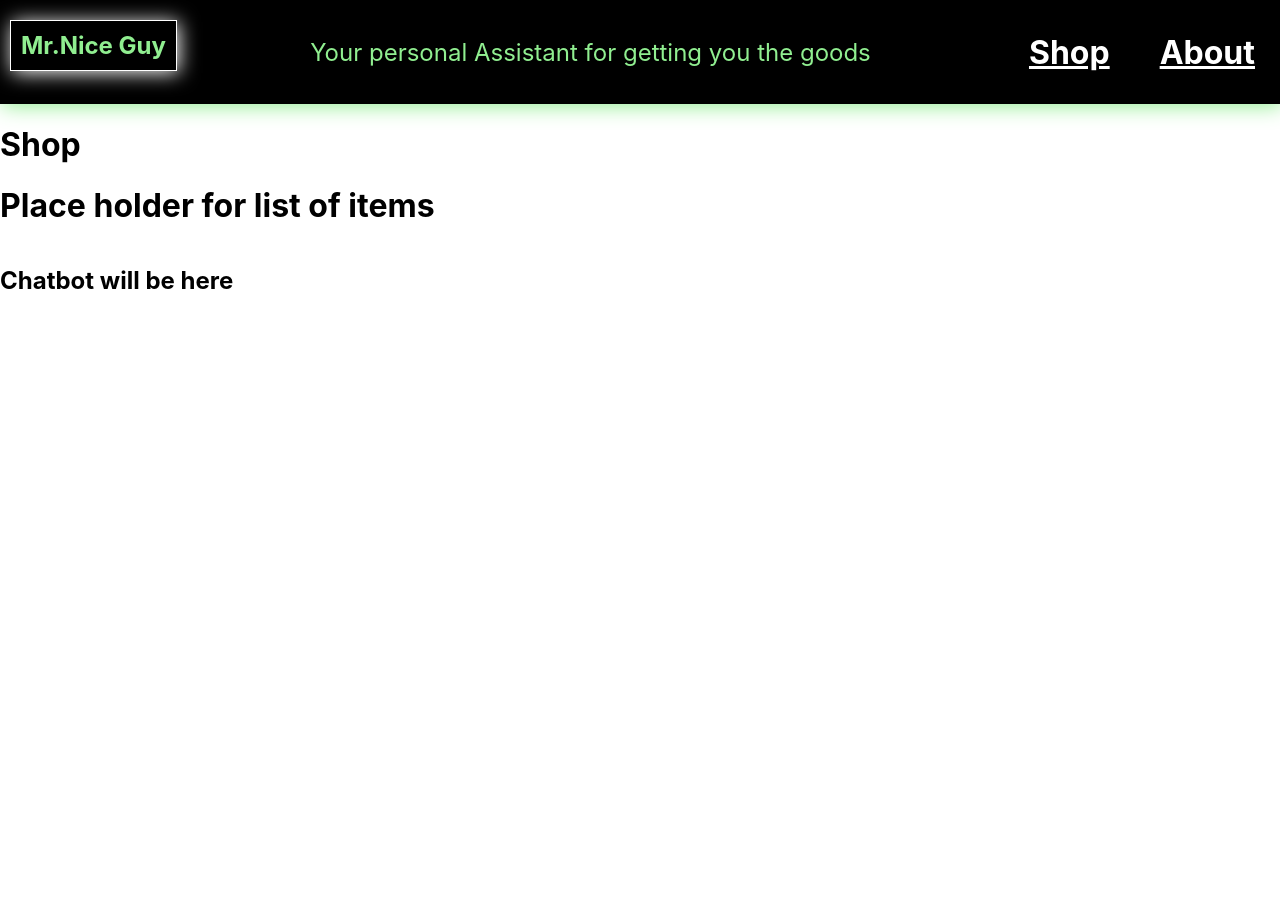
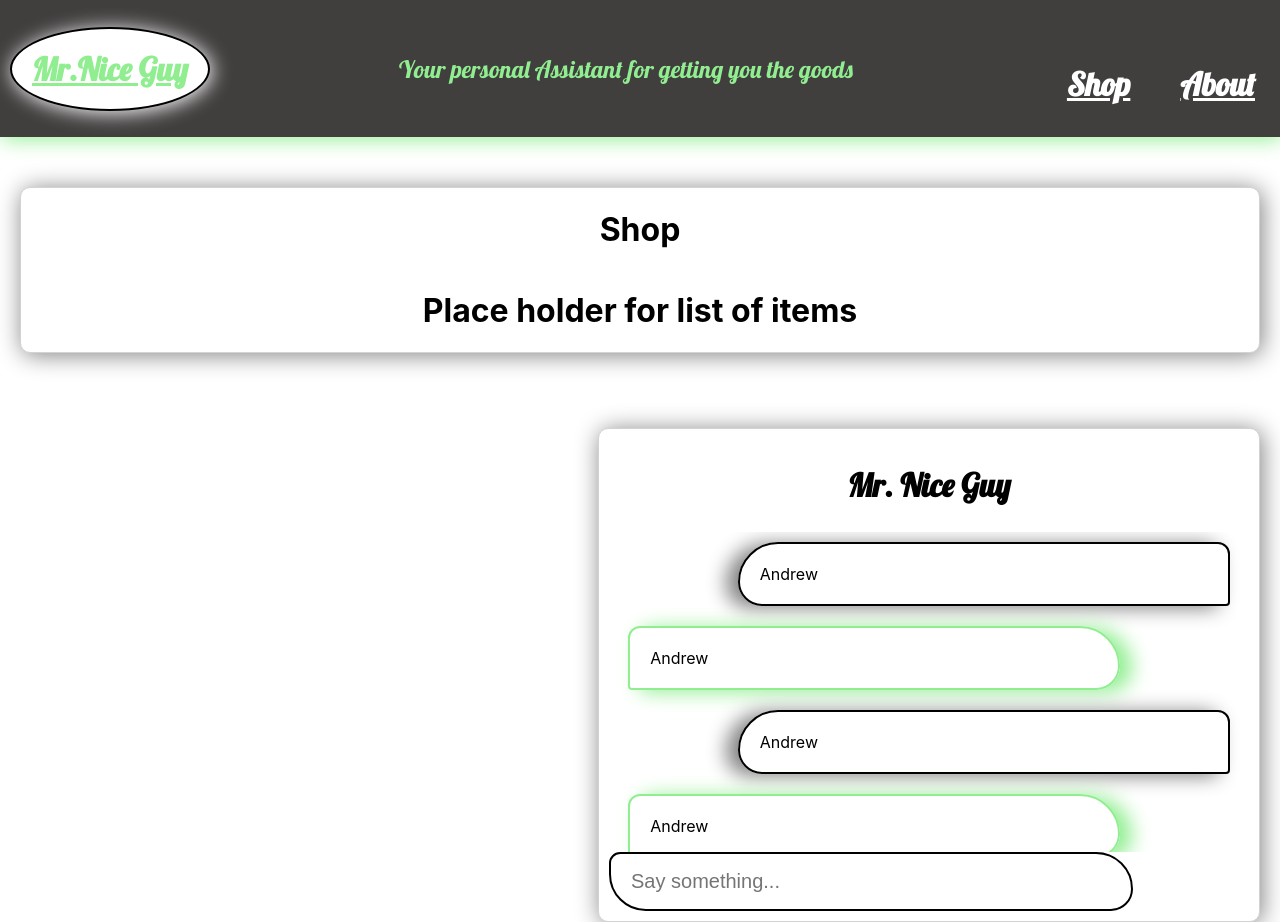
Before and after one commit to carrigan223/shop-bot, a React (Create React App) app in the folder shop-bot-front-end/: page /shop in a window 1280 px wide. Before the commit the page ends 800 px from the top, so only its background shows below. Built offline with nearby package versions, Linux system fonts and the light colour scheme.

Commit message:
changeing styles

```diff
--- a/shop-bot-front-end/package.json
+++ b/shop-bot-front-end/package.json
@@ -6,6 +6,7 @@
     "@testing-library/jest-dom": "^5.11.4",
     "@testing-library/react": "^11.1.0",
     "@testing-library/user-event": "^12.1.10",
+    "axios": "^0.21.1",
     "http-proxy-middleware": "^2.0.0",
     "react": "^17.0.2",
     "react-dom": "^17.0.2",
--- a/shop-bot-front-end/src/App.js
+++ b/shop-bot-front-end/src/App.js
@@ -9,11 +9,14 @@ import styled from "styled-components";
 
 const Container = styled.div`
   height: 100vh;
-  width: 100vw;
+  width: 100%;
   display: flex;
   flex: 1;
   flex-direction: column;
+  /* overflow: auto; */
 `;
+
+const ContainerTwo = styled.div``;
 
 const App = () => (
   <BrowserRouter>
--- a/shop-bot-front-end/src/components/Header.js
+++ b/shop-bot-front-end/src/components/Header.js
@@ -4,17 +4,27 @@ import styled from "styled-components";
 
 const NavBar = styled.nav`
   display: flex;
-  background-color: black;
+  background: rgb(65, 62, 62);
+
   color: white;
   justify-content: space-between;
   box-shadow: 2px 2px 20px lightgreen;
+
+  @media (max-width: 768px) {
+    flex-direction: column;
+  }
 `;
 
 const LinkList = styled.div`
   display: flex;
   height: 13vh;
   justify-content: center;
-  align-items: center;
+  align-items: flex-end;
+
+  @media (max-width: 768px) {
+    flex-direction: column;
+    align-items: center;
+  }
 `;
 
 const StyledLink = styled(Link)`
@@ -22,6 +32,7 @@ const StyledLink = styled(Link)`
   color: white;
   font-weight: bold;
   font-size: 2rem;
+  font-family: "Lobster";
 
   :hover {
     color: lightgreen;
@@ -31,14 +42,31 @@ const StyledLink = styled(Link)`
 const Title = styled.h1`
   padding: 10px 10px;
   margin-left: 10px;
+  background-color: white;
   color: lightgreen;
-  border: 1px solid white;
+  border: 2px solid black;
+  border-radius: 50%;
+  padding: 20px;
   box-shadow: 2px 2px 20px white;
+  font-family: "Lobster";
+  font-size: 2rem;
+  text-decoration: underline;
+
+  @media (max-width: 768px) {
+    margin: 20px;
+    text-align: center;
+  }
 `;
 
 const Blurb = styled.span`
   font-size: 1.5rem;
   color: lightgreen;
+  font-family: "Lobster";
+
+  @media (max-width: 768px) {
+    margin: 20px;
+    text-align: center;
+  }
 `;
 const BlurbContainer = styled.div`
   display: flex;
--- /dev/null
+++ b/shop-bot-front-end/src/components/chatbot/Messages.js
@@ -0,0 +1,56 @@
+import React from "react";
+import styled from "styled-components";
+
+const Grid = styled.div`
+  display: flex;
+  flex-direction: column;
+
+  @media (max-width: 768px) {
+    flex-direction: column;
+  }
+`;
+
+const BotSpeech = styled.div`
+  flex: 1;
+  border: 2px solid lightgreen;
+  border-radius: 15px 50px 30px 5px;
+  margin-left: 3%;
+  margin-top: 10px;
+  margin-bottom: 10px;
+  padding: 20px;
+  width: 70%;
+  height: 15px;
+  box-shadow: 12px 2px 20px lightgreen;
+`;
+const UserSpeech = styled.div`
+  flex: 1;
+  border: 2px solid black;
+  margin-left: auto;
+  margin-top: 10px;
+  margin-bottom: 10px;
+  margin-right: 3%;
+  border-radius: 50px 15px 5px 30px;
+  padding: 20px;
+  width: 70%;
+  height: 15px;
+  box-shadow: -12px 2px 20px grey;
+`;
+
+const Messages = (props) => {
+  return (
+    <Grid>
+      {props.speaks === "bot" && <BotSpeech>{props.speaks}</BotSpeech>}
+      <UserSpeech>Andrew</UserSpeech>
+      <BotSpeech>Andrew</BotSpeech>
+      <UserSpeech>Andrew</UserSpeech>
+      <BotSpeech>Andrew</BotSpeech>
+      <UserSpeech>Andrew</UserSpeech>
+      <BotSpeech>Andrew</BotSpeech>
+      <UserSpeech>Andrew</UserSpeech>
+      <BotSpeech>Andrew</BotSpeech>
+      <UserSpeech>Andrew</UserSpeech>
+    </Grid>
+  );
+};
+
+export default Messages;
--- a/shop-bot-front-end/src/components/chatbot/chatbot.js
+++ b/shop-bot-front-end/src/components/chatbot/chatbot.js
@@ -1,11 +1,114 @@
-import React from "react";
+import React, { Component } from "react";
+import axios from "axios/index";
+import styled from "styled-components";
+import Messages from "./Messages";
 
-const Chatbot = () => {
-  return (
-    <div>
-      <h2>Chatbot will be here</h2>
-    </div>
-  );
-};
+const ChatbotContainer = styled.div`
+  @media (min-width: 768px) {
+    border: 0.5px solid lightgrey;
+    border-radius: 10px;
+    margin: 50px 20px 25px;
+    display: flex;
+    flex-direction: column;
+    justify-content: flex-start;
+    align-items: flex-start;
+    box-shadow: 2px 2px 25px grey;
+    width: 50vw;
+    margin-left: auto;
+    /* overflow: scroll; */
+    background-color: white;
+    padding: 10px;
+  }
+
+  @media (max-width: 768px) {
+    margin: 20px;
+    text-align: center;
+    width: 90vw;
+    border: 0.5px solid lightgrey;
+    margin-bottom: 30px;
+  }
+`;
+
+const ChatbotInterface = styled.div`
+  width: 100%;
+  height: 40vh;
+  overflow: scroll;
+`;
+
+const ChatbotHeader = styled.h2`
+  font-family: "Lobster";
+  font-size: 2rem;
+  text-align: center;
+  width: 100%;
+`;
+
+const TextInput = styled.input`
+  border-radius: 15px 50px 30px;
+  border: 2px solid black;
+  padding: 20px;
+  width: 75%;
+  height: 15px;
+  font-size: 1.25rem;
+`;
+
+class Chatbot extends Component {
+  constructor(props) {
+    super(props);
+
+    this.state = {
+      //array of messages to be displayed
+      messages: [],
+    };
+  }
+
+  async df_text_query(text) {
+    let says = {
+      speaks: "me",
+      msg: {
+        text: {
+          text: text,
+        },
+      },
+    };
+
+    //spreading the original messages to retain the history and adding
+    //the new message to the end of the array
+    this.setState({ messages: [...this.state.messages, says] });
+    const res = await axios.post("/api/df_text_query", { text });
+
+    for (let msg of res.data.fullfillmentMessages) {
+      says = {
+        speaks: "bot",
+        msg: msg,
+      };
+      this.setState({ messages: [...this.state.messages, says] });
+    }
+  }
+
+  async df_event_query(event) {
+    const res = await axios.post("api/df_event_query", { event });
+
+    for (let msg of res.data.fullfillmentMessages) {
+      let says = {
+        speaks: "me",
+        msg: msg,
+      };
+
+      this.setState({ messages: [...this.state.messages, says] });
+    }
+  }
+
+  render() {
+    return (
+      <ChatbotContainer>
+        <ChatbotHeader>Mr. Nice Guy</ChatbotHeader>
+        <ChatbotInterface>
+          <Messages  />
+        </ChatbotInterface>
+        <TextInput type="text" placeholder="Say something..." />
+      </ChatbotContainer>
+    );
+  }
+}
 
 export default Chatbot;
--- a/shop-bot-front-end/src/components/shop/ItemList.js
+++ b/shop-bot-front-end/src/components/shop/ItemList.js
@@ -1,9 +1,17 @@
 import React from "react";
+import styled from "styled-components";
+
+const ShopText = styled.h1`
+  @media (max-width: 768px) {
+    margin: 20px;
+    text-align: center;
+  }
+`;
 
 const ItemList = () => {
   return (
     <div>
-      <h1>Place holder for list of items</h1>
+      <ShopText>Place holder for list of items</ShopText>
     </div>
   );
 };
--- a/shop-bot-front-end/src/components/shop/Shop.js
+++ b/shop-bot-front-end/src/components/shop/Shop.js
@@ -1,12 +1,24 @@
 import React from "react";
 import ItemList from "./ItemList";
+import styled from "styled-components";
+
+const ShopContainer = styled.div`
+  border: .5px solid lightgray;
+  border-radius: 10px;
+  margin: 50px 20px 25px;
+  display: flex;
+  flex-direction: column;
+  align-items: center;
+  box-shadow: 2px 2px 25px grey;
+  background-color: white;
+`;
 
 const Shop = () => {
   return (
-    <div>
+    <ShopContainer>
       <h1>Shop</h1>
       <ItemList />
-    </div>
+    </ShopContainer>
   );
 };
 
--- a/shop-bot-front-end/src/index.css
+++ b/shop-bot-front-end/src/index.css
@@ -1,13 +1,15 @@
+@import url("https://fonts.googleapis.com/css2?family=Lobster&display=swap");
+
 body {
-  margin: 0;
-  font-family: -apple-system, BlinkMacSystemFont, 'Segoe UI', 'Roboto', 'Oxygen',
-    'Ubuntu', 'Cantarell', 'Fira Sans', 'Droid Sans', 'Helvetica Neue',
+  margin: 0px;
+  font-family: -apple-system, BlinkMacSystemFont, "Segoe UI", "Roboto", "Oxygen",
+    "Ubuntu", "Cantarell", "Fira Sans", "Droid Sans", "Helvetica Neue",
     sans-serif;
   -webkit-font-smoothing: antialiased;
   -moz-osx-font-smoothing: grayscale;
 }
 
 code {
-  font-family: source-code-pro, Menlo, Monaco, Consolas, 'Courier New',
+  font-family: source-code-pro, Menlo, Monaco, Consolas, "Courier New",
     monospace;
 }
```
Also changed, not shown: 2 other files (tests, documents, lock files or other folders).
